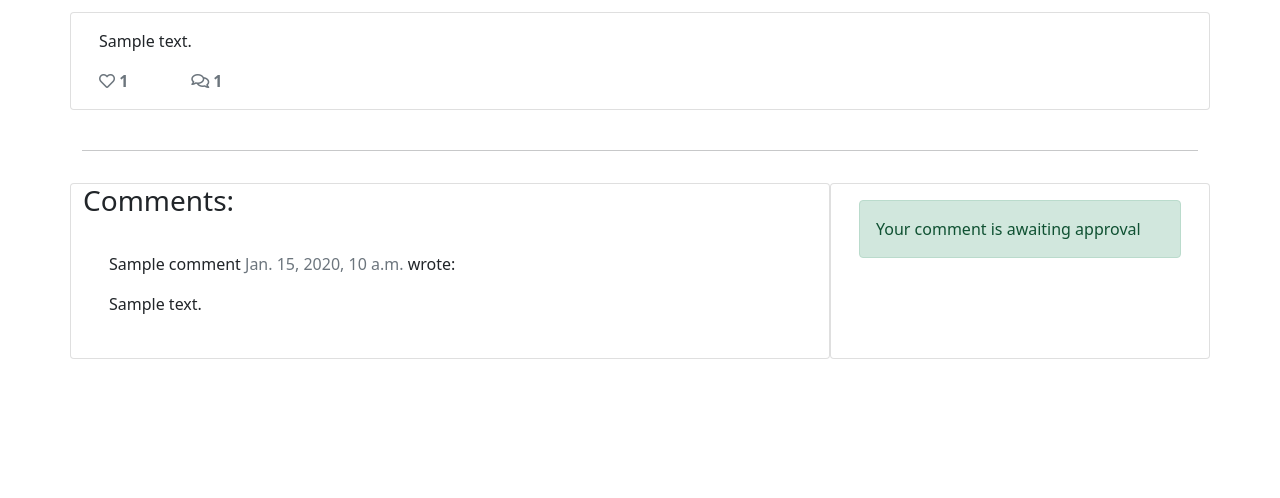
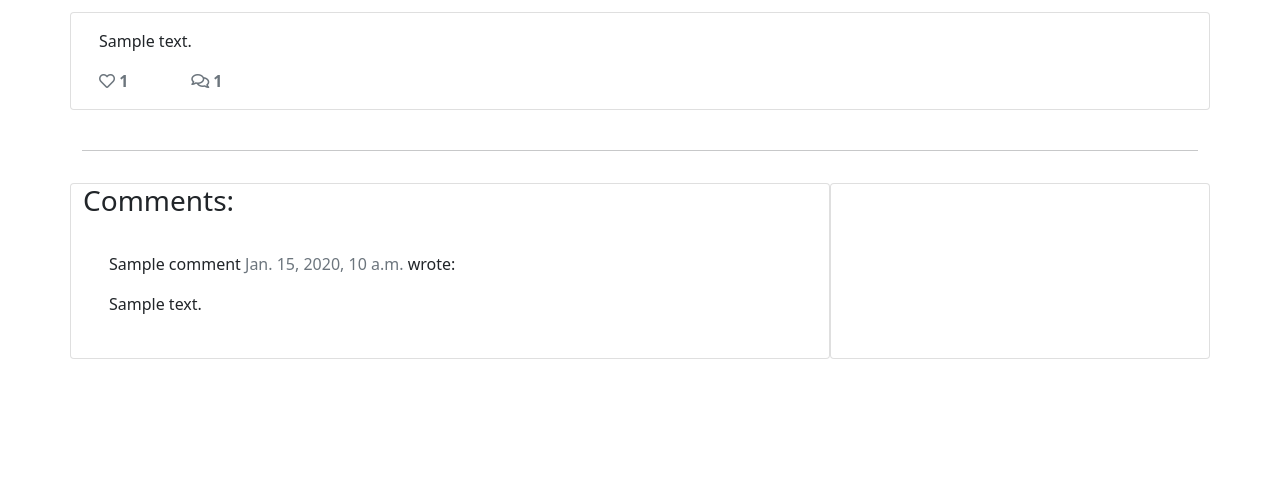
Before and after one commit to Carrie8348/pt4-djangoblog, a Django app: a page that uses templates/base.html in a window 1280 px wide. Shown: the part 156-654 px from the top of the page. Run offline with Django 3.2, Linux system fonts and the light colour scheme; tables that the repository leaves empty hold one stand-in row (values such as "Sample post"); parts of the project's set-up code (start-up, migrations or seed data) failed here and were passed over; some libraries are stand-ins or nearby versions.

Commit message:
solve issue success message not disappering

```diff
--- a/blog/admin.py
+++ b/blog/admin.py
@@ -1,7 +1,6 @@
 from django.contrib import admin
 from .models import Post, Comment
 from django_summernote.admin import SummernoteModelAdmin
-
 
 @admin.register(Post)
 class PostAdmin(SummernoteModelAdmin):
--- a/blog/views.py
+++ b/blog/views.py
@@ -68,8 +68,6 @@ class PostDetail(View):
         )
 
 
-
-
 class PostLike(View):
 
     def post(self, request, slug, *args, **kwargs):
--- a/templates/base.html
+++ b/templates/base.html
@@ -62,9 +62,11 @@
         <div class="row">
             <div class="col-md-8 offset-md-2">
                 {% for message in messages %}
-                <div class="alert {{ message.tags }} alert-dismissible fade show" id="msg" role="alert">
+                <div class="alert {{ message.tags }} alert-dismissible fade show" id="msg"
+                role="alert">
                     {{ message | safe }}
-                    <button type="button" class="btn-close" data-bs-dismiss="alert" aria-label="Close"></button>
+                    <button type="button" class="btn-close" data-bs-dismiss="alert" aria-label="Close">
+                    </button>
                 </div>
                 {% endfor %}
             </div>
@@ -88,10 +90,10 @@
     </footer>
     <script>
         setTimeout(function () {
-            let messages = document.getElementById('msg');
+            let messages = document.getElementById("msg");
             let alert = new bootstrap.Alert(messages);
             alert.close();
-        }, 2500);
+        }, 3000);
     </script>
 </body>
 
--- a/templates/post_detail.html
+++ b/templates/post_detail.html
@@ -101,7 +101,7 @@
             <div class="card-body">
                 <!-- After commented -->
                 {% if commented %}
-                <div class="alert alert-success" role="alert">
+                <div class="alert alert-success" alert-dismiss="alert" id="msg">
                     Your comment is awaiting approval
                 </div>
                 {% else %}
```
